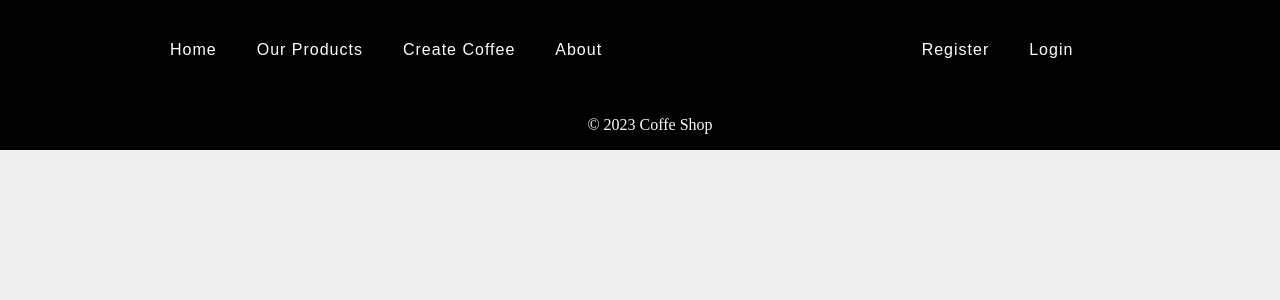
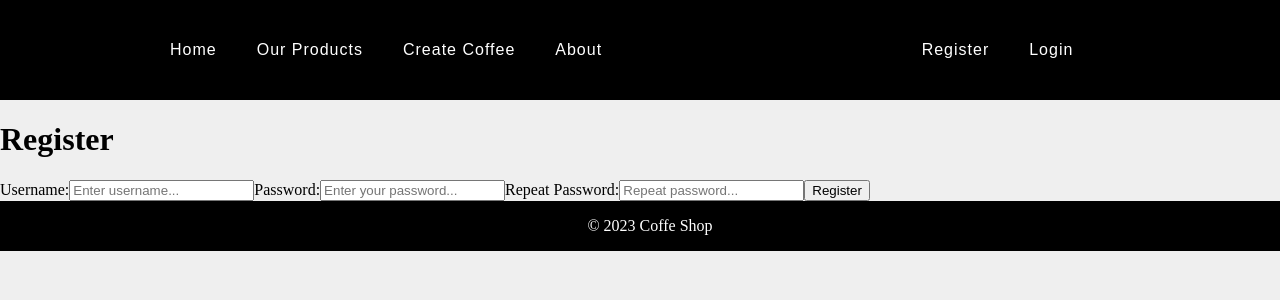
Before and after one commit to MarioAngelov2/Coffee-App, a React (Create React App) app in the folder app/: page /register in a window 1280 px wide. Shown: the top 300 px of the page. Built offline with nearby package versions, Linux system fonts and the light colour scheme.

Commit message:
Create register page

```diff
--- a/app/src/App.js
+++ b/app/src/App.js
@@ -7,6 +7,7 @@ import Footer from "./components/Footer";
 import Home from "./pages/Home";
 import Catalog from "./pages/Catalog";
 import Login from "./pages/Login";
+import Register from "./pages/Register";
 
 function App() {
   return (
@@ -16,6 +17,7 @@ function App() {
         <Route path="/" exact element={<Home />} />
         <Route path="/catalog" exact element={<Catalog />} />
         <Route path="/login" exact element={<Login />} />
+        <Route path="/register" exact element={<Register />} />
       </Routes>
       <Footer />
     </div>
--- /dev/null
+++ b/app/src/pages/Register.jsx
@@ -0,0 +1,28 @@
+import React from "react";
+
+function Register() {
+  return (
+    <div className="register">
+      <h1>Register</h1>
+      <form id="register-form" method="POST">
+        <label htmlFor="username">Username:</label>
+        <input name="username" placeholder="Enter username..." type="email" />
+        <label htmlFor="password">Password:</label>
+        <input
+          name="password"
+          placeholder="Enter your password..."
+          type="password"
+        />
+        <label htmlFor="re-password">Repeat Password:</label>
+        <input
+          name="re-password"
+          placeholder="Repeat password..."
+          type="password"
+        />
+        <button type="submit">Register</button>
+      </form>
+    </div>
+  );
+}
+
+export default Register;
--- a/app/src/styles/Login.css
+++ b/app/src/styles/Login.css
@@ -21,7 +21,6 @@
 }
 
 .loginContainer .rightSide h1 {
-  /* text-align: center; */
   margin-left: 30px;
   font-size: 38px;
   font-weight: 300;
```
